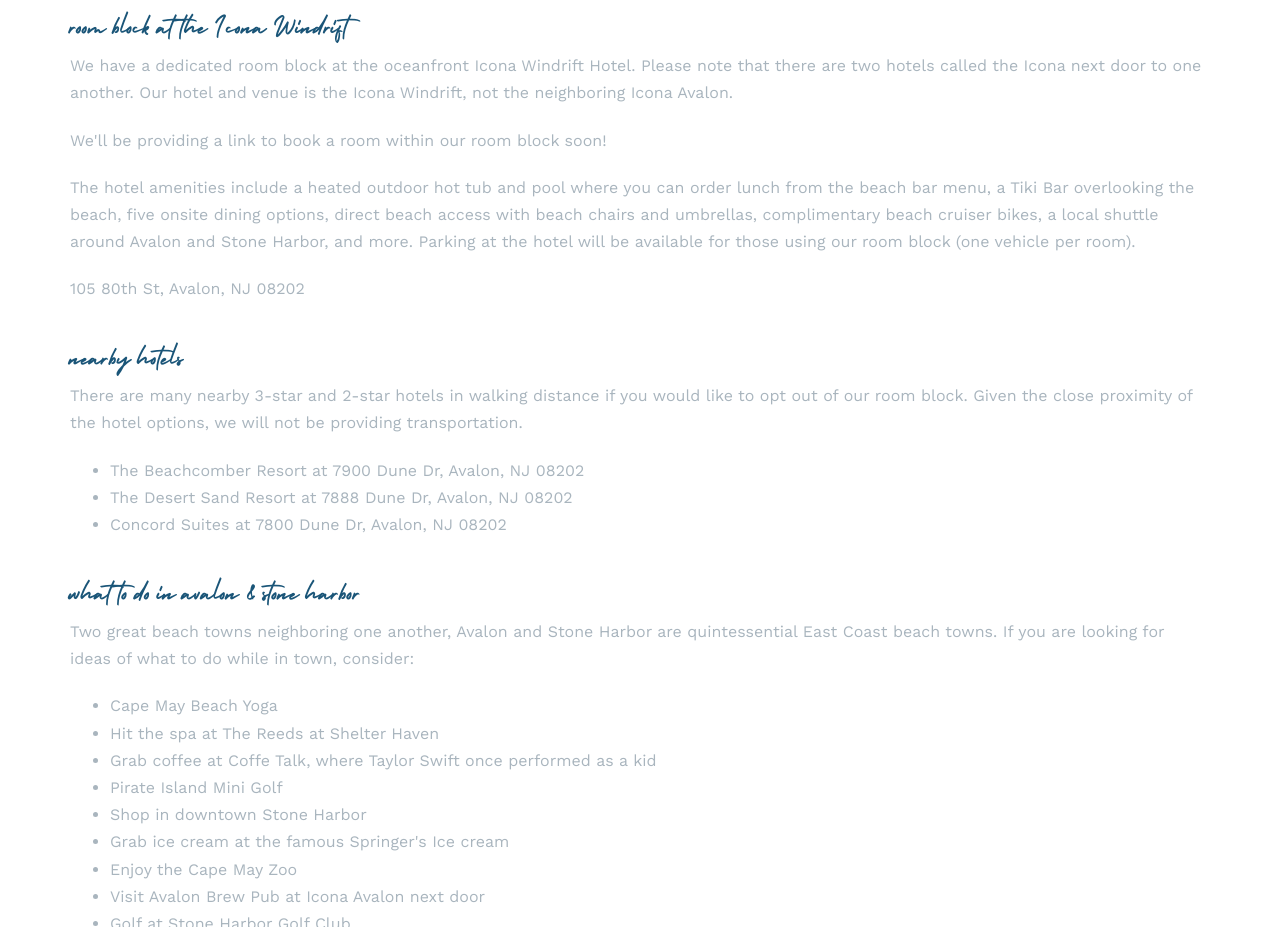
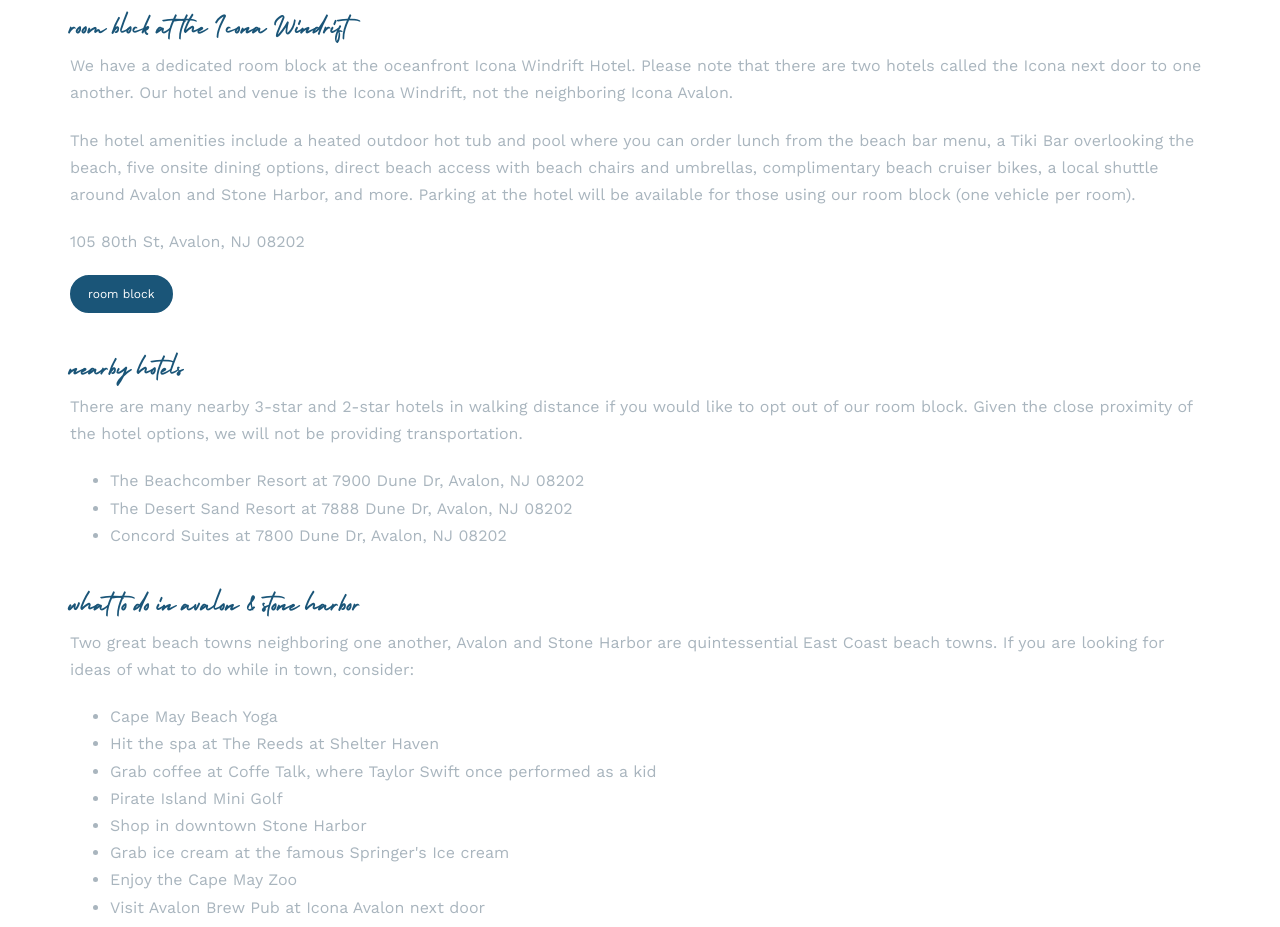
Before and after one commit to nickciesla/wedding, a plain HTML site: page travel.html in a window 1280 px wide. Shown: the part 920-1847 px from the top of the page. Drawn offline with nearby package versions, Linux system fonts and the light colour scheme; some packages are replaced by stand-ins of ours.

Commit message:
room block
add room block button

```diff
--- a/travel.html
+++ b/travel.html
@@ -80,8 +80,6 @@
 									that there are two hotels called the Icona next door to one another. Our hotel and
 									venue is the Icona Windrift, not the neighboring Icona Avalon.
 
-								</p><p>We'll be providing a link to book a room within our room block soon!
-
 								</p><p>The hotel amenities include a heated outdoor hot tub and pool where you can order
 									lunch from the beach bar menu, a Tiki Bar overlooking the beach, five onsite dining
 									options, direct beach access with beach chairs and umbrellas, complimentary beach
@@ -89,6 +87,9 @@
 									the hotel will be available for those using our room block (one vehicle per room).
 
 								</p><p>105 80th St, Avalon, NJ 08202</p>
+								<p><a href="https://www.reseze.net/servlet/SendPage?hotelid=1764&skipfirstpage=true&page=159692" class="btn btn-primary btn-sm">room block</a>
+
+								</p>
 							</div>
 						</div>
 						<div class="feature feature-left animate-box" data-animate-effect="fadeInLeft">
```
